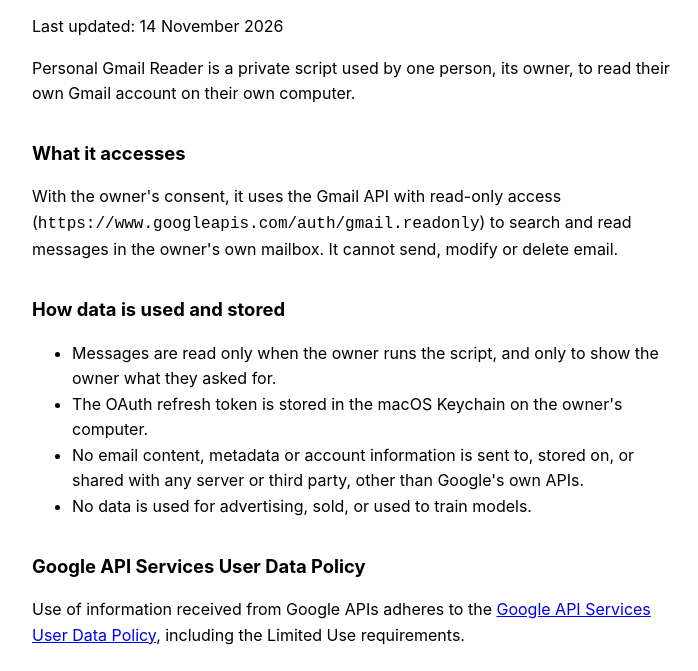
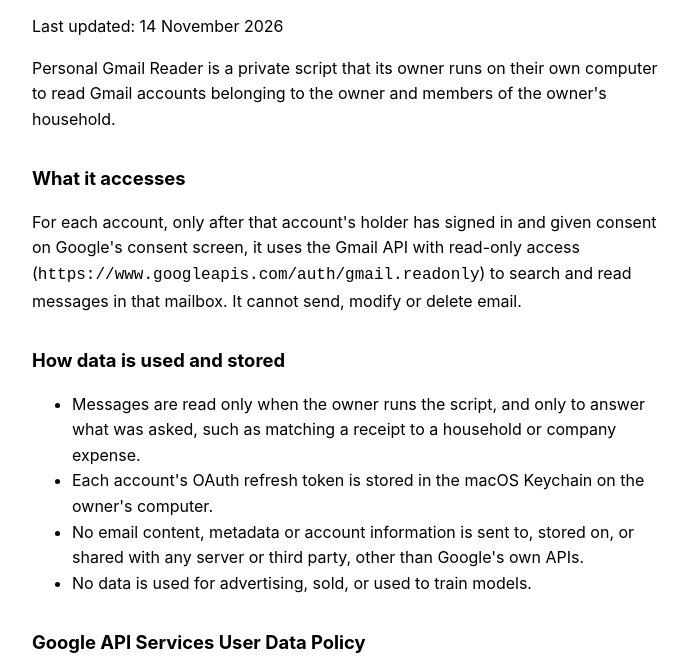
Before and after one commit to matthew-an/personal-gmail-reader, a plain HTML site: page privacy.html in a window 1280 px wide. Shown: the part 92-763 px from the top of the page, without its empty margins (288-986 px from the left). Drawn offline with Linux system fonts and the light colour scheme.

Commit message:
Cover household members who grant access to their own accounts
Co-Authored-By: Claude Opus 5.5 <noreply@anthropic.com>

```diff
--- a/privacy.html
+++ b/privacy.html
@@ -15,19 +15,20 @@
 <body>
 <h1>Privacy Policy</h1>
 <p>Last updated: 14 November 2026</p>
-<p>Personal Gmail Reader is a private script used by one person, its owner, to read
-their own Gmail account on their own computer.</p>
+<p>Personal Gmail Reader is a private script that its owner runs on their own computer to
+read Gmail accounts belonging to the owner and members of the owner's household.</p>
 
 <h2>What it accesses</h2>
-<p>With the owner's consent, it uses the Gmail API with read-only access
+<p>For each account, only after that account's holder has signed in and given consent on
+Google's consent screen, it uses the Gmail API with read-only access
 (<code>https://www.googleapis.com/auth/gmail.readonly</code>) to search and read messages in
-the owner's own mailbox. It cannot send, modify or delete email.</p>
+that mailbox. It cannot send, modify or delete email.</p>
 
 <h2>How data is used and stored</h2>
 <ul>
-  <li>Messages are read only when the owner runs the script, and only to show the owner
-      what they asked for.</li>
-  <li>The OAuth refresh token is stored in the macOS Keychain on the owner's computer.</li>
+  <li>Messages are read only when the owner runs the script, and only to answer what was
+      asked, such as matching a receipt to a household or company expense.</li>
+  <li>Each account's OAuth refresh token is stored in the macOS Keychain on the owner's computer.</li>
   <li>No email content, metadata or account information is sent to, stored on, or shared
       with any server or third party, other than Google's own APIs.</li>
   <li>No data is used for advertising, sold, or used to train models.</li>
@@ -39,7 +40,7 @@ the owner's own mailbox. It cannot send, modify or delete email.</p>
 User Data Policy</a>, including the Limited Use requirements.</p>
 
 <h2>Revoking access</h2>
-<p>Access can be revoked at any time at
+<p>Each account holder can revoke access to their account at any time at
 <a href="https://myaccount.google.com/permissions">myaccount.google.com/permissions</a>.</p>
 
 <h2>Contact</h2>
```
Also changed, not shown: index.html (+5 -3 lines).
